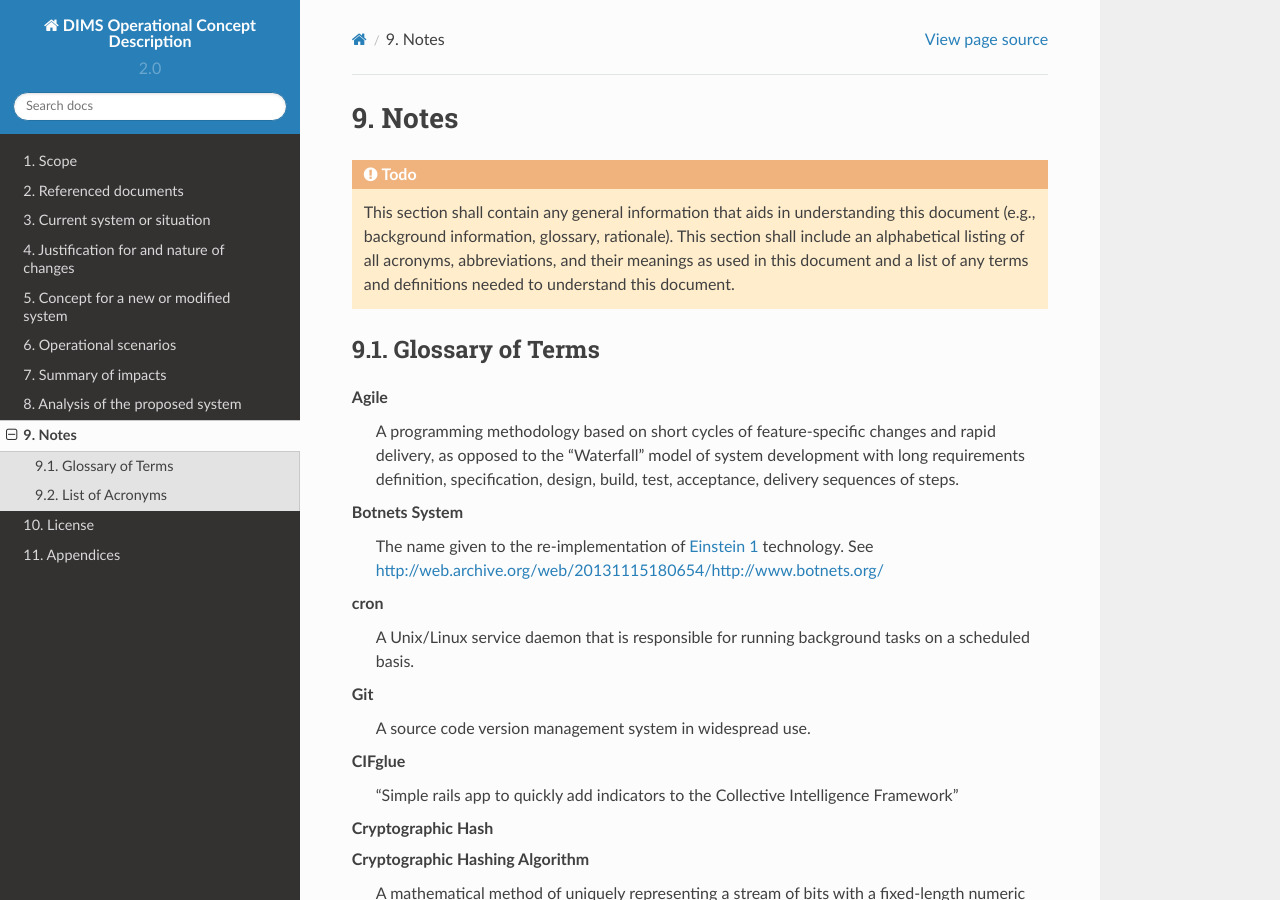
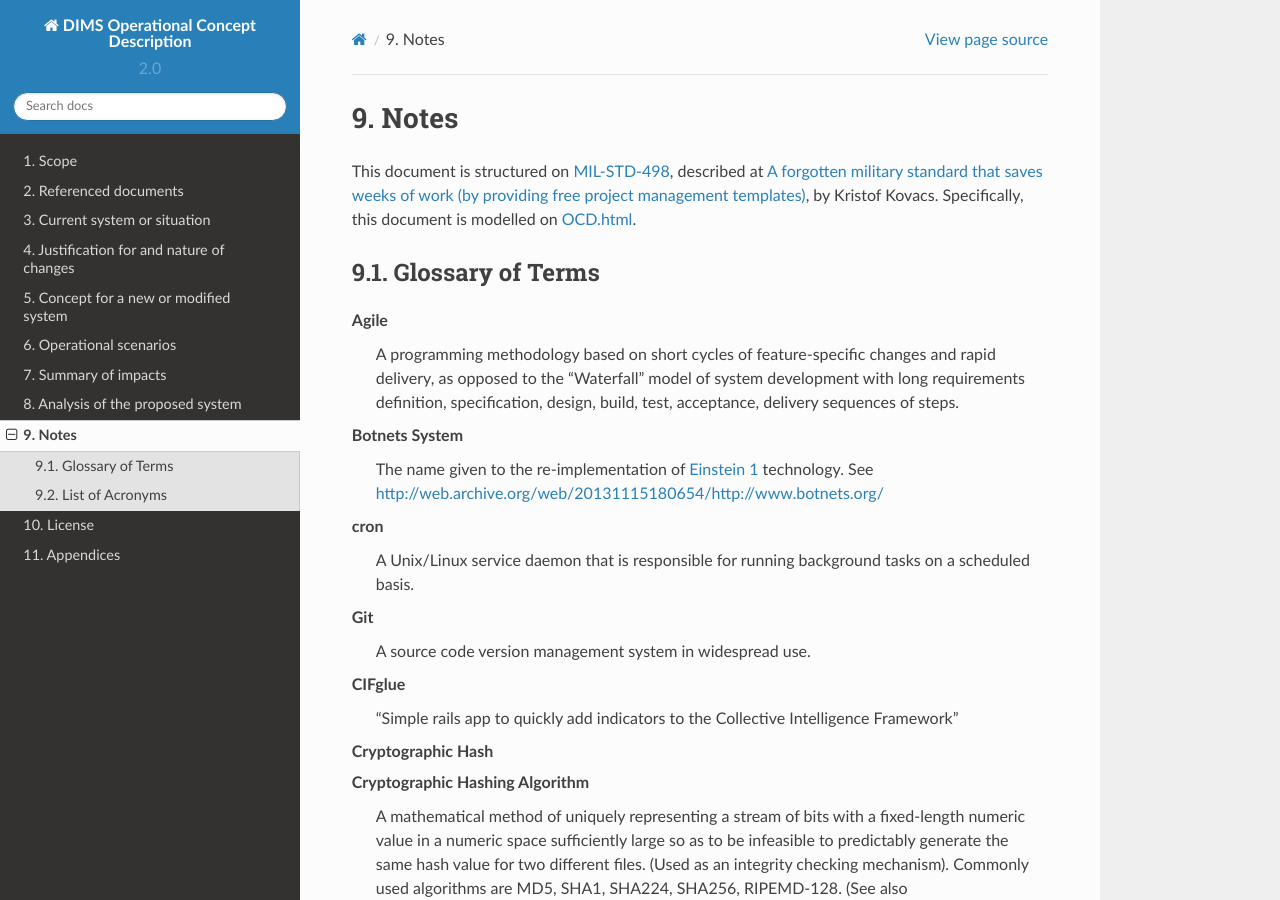
Before and after one commit to uw-dims/dims-ocd, a Sphinx documentation site: the page built from source/notes.rst, in a window 1280 px wide and 900 px high. Built offline with Sphinx 7.4.7 and the Read the Docs theme 2.0.0, drawn with Linux system fonts in a browser that asks for light colours.

Commit message:
Add reference to MIL-STD-498 to notes.rst

```diff
--- a/source/notes.rst
+++ b/source/notes.rst
@@ -3,15 +3,14 @@
 Notes
 =====
 
-.. todo::
+This document is structured on `MIL-STD-498`_, described at `A forgotten military
+standard that saves weeks of work (by providing free project management
+templates)`_, by Kristof Kovacs. Specifically, this document is modelled on
+`OCD.html`_.
 
-   This section shall contain any general information that aids in
-   understanding this document (e.g., background information, glossary,
-   rationale). This section shall include an alphabetical listing of all
-   acronyms, abbreviations, and their meanings as used in this document and a
-   list of any terms and definitions needed to understand this document.
-
-..
+.. _MIL-STD-498: http://en.wikipedia.org/wiki/MIL-STD-498
+.. _A forgotten military standard that saves weeks of work (by providing free project management templates): http://kkovacs.eu/free-project-management-template-mil-std-498
+.. _OCD.html: http://kkovacs.eu/stuff/MIL-STD-498-templates-html/OCD.html
 
 .. _glossary:
 
```
